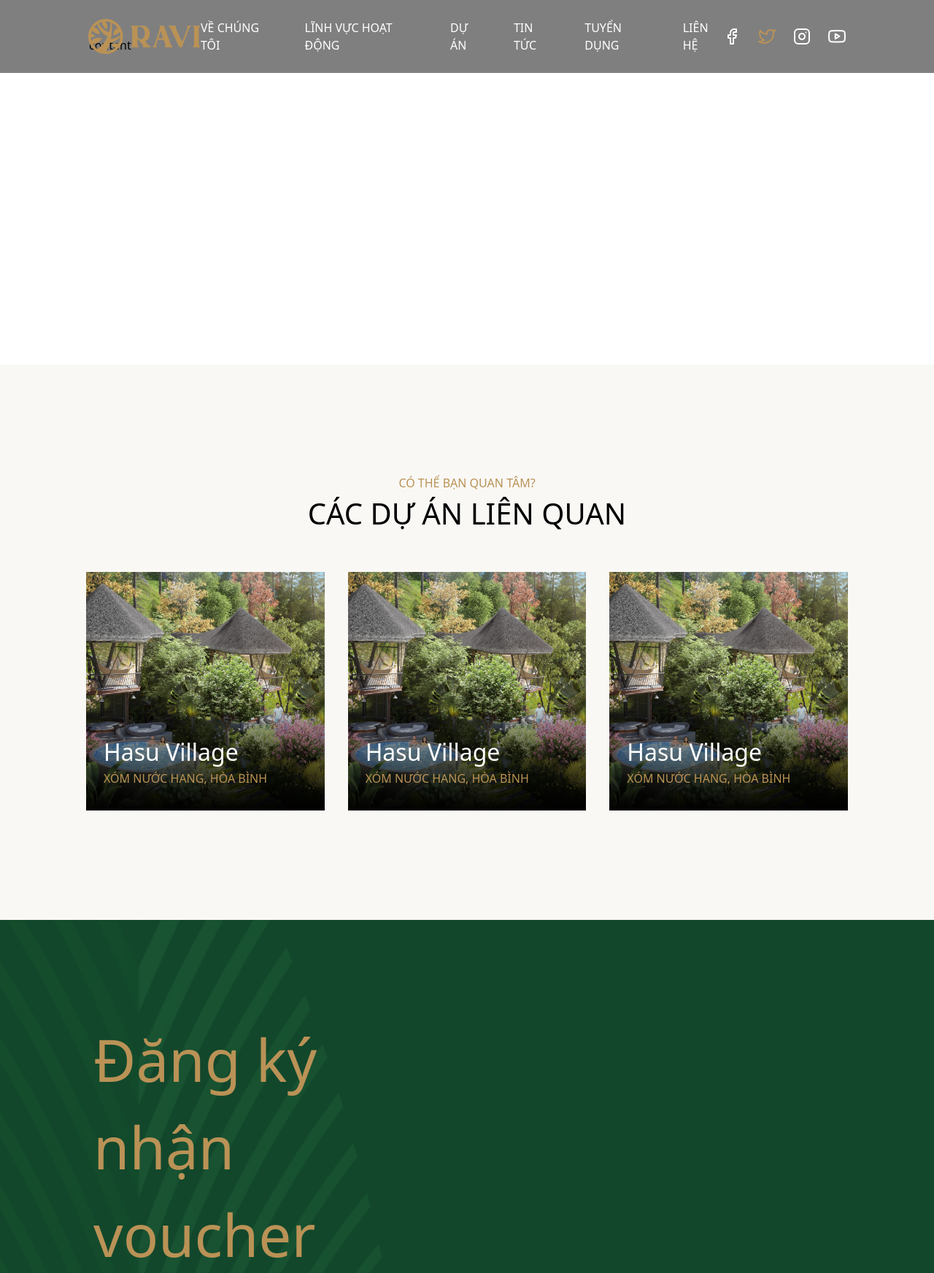
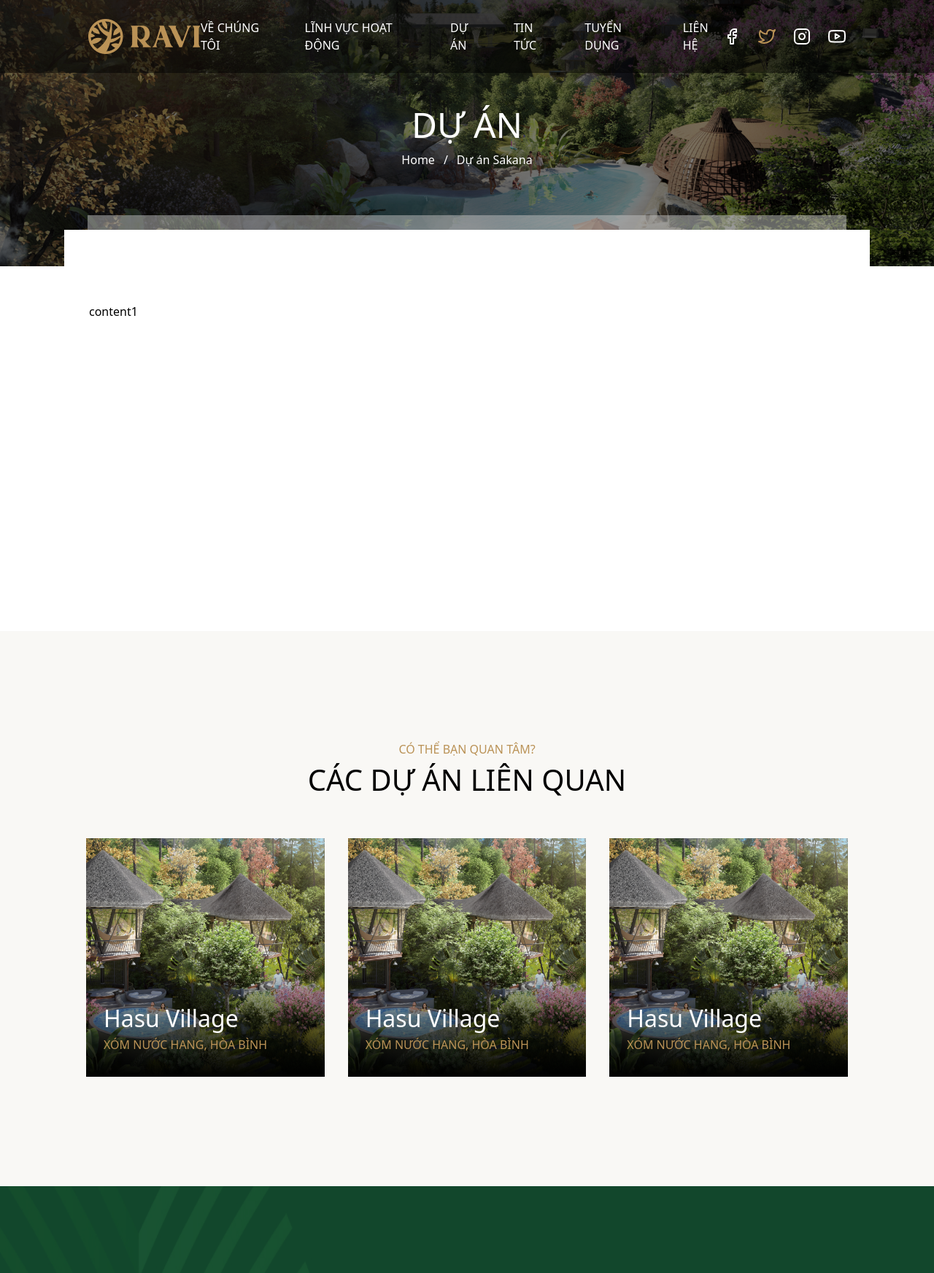
Before and after one commit to Tran-VanHuy/ravi-django, a Django app: page /du-an/1 in a window 1280 px wide. Shown: the top 1745 px of the page at 73% size. Run offline with Django 5.2, Linux system fonts and the light colour scheme; some libraries are stand-ins or nearby versions.

Commit message:
update: banner

```diff
--- a/static/css/style.css
+++ b/static/css/style.css
@@ -1,3 +1,10 @@
+
+h1 {
+
+    font-size: 48px !important;
+    font-weight: 400 !important;
+}
+
 h2 {
 
     font-size: 40px !important;
@@ -24,6 +31,11 @@
 
 @media screen and (max-width: 1000px) {
 
+    h1 {
+
+        font-size: 36px !important;
+    }
+
     h2 {
 
         font-size: 30px !important;
--- a/ui/templates/project-detail/index.html
+++ b/ui/templates/project-detail/index.html
@@ -8,12 +8,28 @@
 
 {% block content %}
   <!-- banner -->
+  {% comment %}banner{% endcomment %}
+  <div class="relative">
+    <img src="{% static 'images/banner-project-list.png' %}" alt="" srcset="" />
+    <div class="absolute top-0 w-full h-full flex items-center">
+      <div class="text-white flex flex-col items-center justify-center w-full">
+        <h1 class="uppercase">dự án</h1>
+        <div class="flex gap-3">
+          <a href="/">Home</a>
+          <p>/</p>
+          <p>Dự án Sakana</p>
+        </div>
+      </div>
+    </div>
+    <div class="absolute bottom-0 w-full">
+      <div class="lg:h-[20px] h-[4px] bg-[#C4C4C4] lg:mx-[120px] mx-[22px] bg-opacity-50"></div>
+      <div class="lg:h-[50px] h-[6px] bg-white lg:mx-[88px] mx-[16px]"></div>
+    </div>
+  </div>
 
   <!--  -->
   <main>
-    <div class="pt-[50px] lg:pb-[150px] pb-[50px] lg:px-[122px] px-[16px] min-h-[500px]">
-        content
-    </div>
+    <div class="pt-[50px] lg:pb-[150px] pb-[50px] lg:px-[122px] px-[16px] min-h-[500px]">content1</div>
   </main>
 
   <main class="bg-[#F9F8F5] lg:px-[118px] px-[16px] lg:py-[150px] py-[50px]">
@@ -24,7 +40,7 @@
     <div class="grid lg:grid-cols-3 grid-cols-1 lg:gap-[32px] gap-[10px]">
       <div class="col-span-1">
         <div class="relative">
-                <img src="{% static '/images/image-project-detail.png' %}" alt="" srcset="" class="max-h-[539px] h-full w-full">
+          <img src="{% static '/images/image-project-detail.png' %}" alt="" srcset="" class="max-h-[539px] h-full w-full" />
           <div class="absolute bottom-0 w-full">
             <div class="pt-[64px] pb-[32px] px-[24px]" style="background: linear-gradient(180deg, rgba(0, 0, 0, 0) 0%, #000000 100%);">
               <h3 class="text-white">Hasu Village</h3>
@@ -35,7 +51,7 @@
       </div>
       <div class="col-span-1">
         <div class="relative">
-                <img src="{% static '/images/image-project-detail.png' %}" alt="" srcset="" class="max-h-[539px] h-full w-full">
+          <img src="{% static '/images/image-project-detail.png' %}" alt="" srcset="" class="max-h-[539px] h-full w-full" />
           <div class="absolute bottom-0 w-full">
             <div class="pt-[64px] pb-[32px] px-[24px]" style="background: linear-gradient(180deg, rgba(0, 0, 0, 0) 0%, #000000 100%);">
               <h3 class="text-white">Hasu Village</h3>
@@ -46,7 +62,7 @@
       </div>
       <div class="col-span-1">
         <div class="relative">
-                <img src="{% static '/images/image-project-detail.png' %}" alt="" srcset="" class="max-h-[539px] h-full w-full">
+          <img src="{% static '/images/image-project-detail.png' %}" alt="" srcset="" class="max-h-[539px] h-full w-full" />
           <div class="absolute bottom-0 w-full">
             <div class="pt-[64px] pb-[32px] px-[24px]" style="background: linear-gradient(180deg, rgba(0, 0, 0, 0) 0%, #000000 100%);">
               <h3 class="text-white">Hasu Village</h3>
@@ -55,7 +71,6 @@
           </div>
         </div>
       </div>
-
     </div>
   </main>
 
```
Also changed, not shown: static/images/banner-project-list.png (added). Lines whose indentation alone changed are shown as unchanged.
